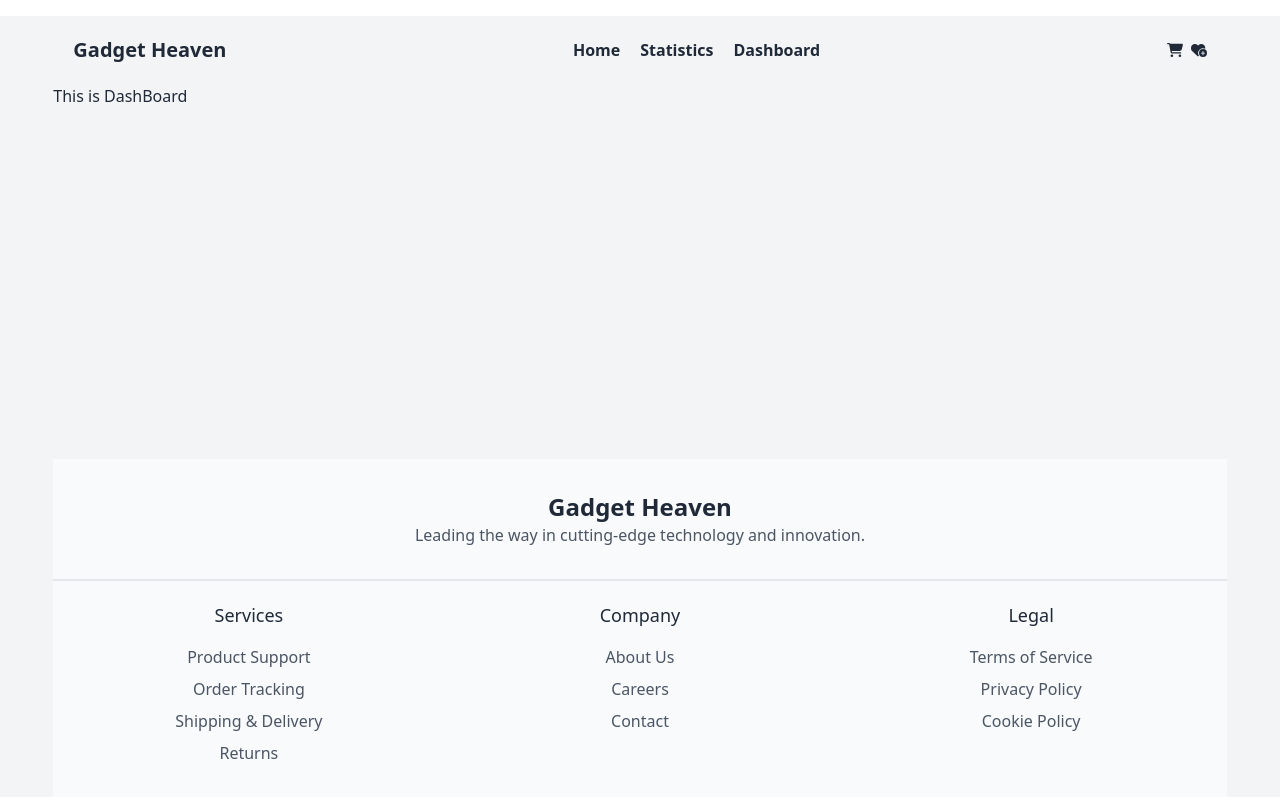
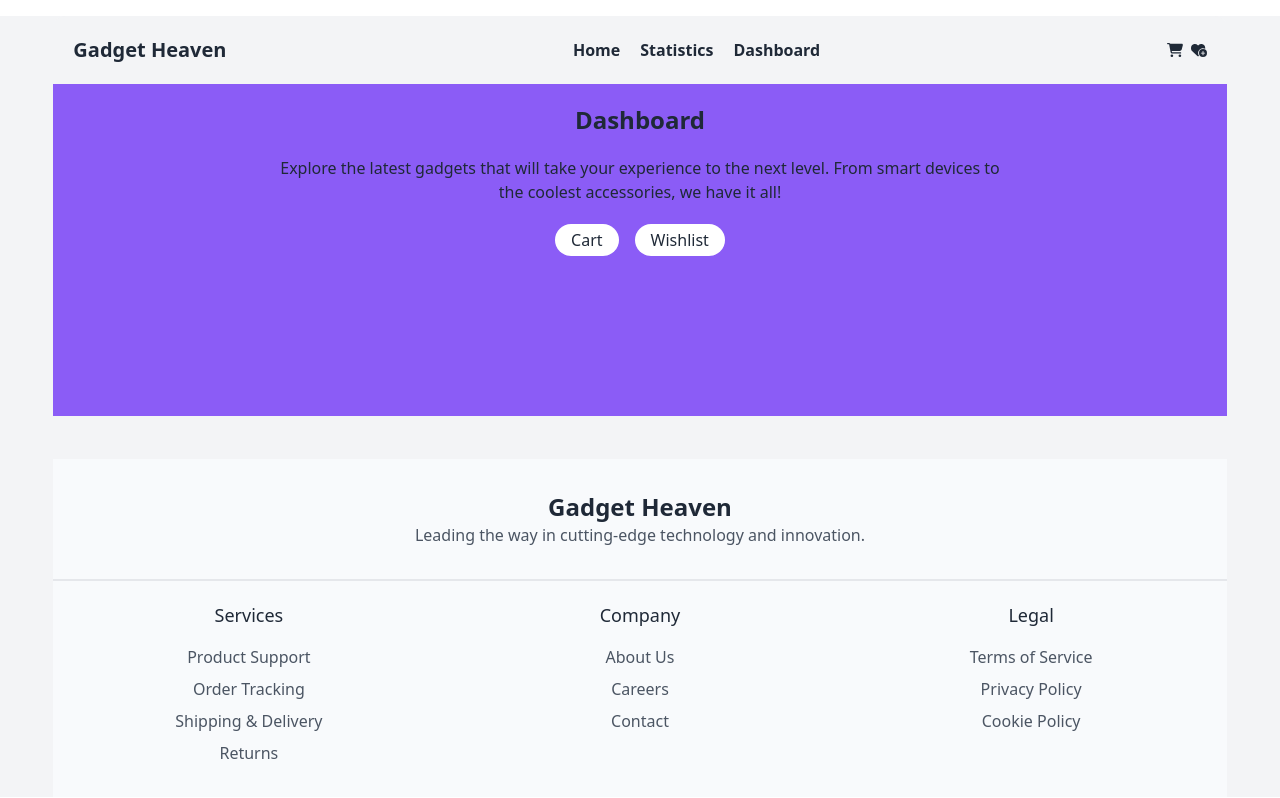
Before and after one commit to omarFaruk99/teamProject, a React (Vite) app: page /Dashboard in a window 1280 px wide. Built offline with nearby package versions, Linux system fonts and the light colour scheme.

Commit message:
add 'cart' & 'wishlist' switch in dashboard

```diff
--- /dev/null
+++ b/src/assets/Component/Cart/Cart.jsx
@@ -0,0 +1,11 @@
+const Cart = () => {
+    return (
+      <div>
+        <h2 className="text-2xl font-bold">Your Cart</h2>
+        <p>Here are the items you have added to your cart.</p>
+        {/* Add your cart items display logic here */}
+      </div>
+    );
+  };
+
+  export default Cart;
--- a/src/assets/Component/Dashboard/Dashboard.jsx
+++ b/src/assets/Component/Dashboard/Dashboard.jsx
@@ -1,7 +1,53 @@
+import { useState } from "react";
+import Cart from "../Cart/Cart";
+import Wishlist from "../Wishlist/Wishlist";
+
 const Dashboard = () => {
+  const [showCart, setShowCart] = useState(false); // State to show/hide cart
+  const [showWishlist, setShowWishlist] = useState(false); // State to show/hide wishlist
+
+  // Toggle functions
+  const toggleCart = () => {
+    setShowCart(true); // Show cart content
+    setShowWishlist(false); // Hide wishlist content if it's open
+  };
+
+  const toggleWishlist = () => {
+    setShowWishlist(true); // Show wishlist content
+    setShowCart(false); // Hide cart content if it's open
+  };
+
   return (
     <div>
-      <h1>This is DashBoard</h1>
+      <div className="bg-violet-500 text-center space-y-5 pb-40 pt-5">
+        <h2 className="text-2xl font-bold">Dashboard</h2>
+        <p>
+          Explore the latest gadgets that will take your experience to the next
+          level. From smart devices to <br /> the coolest accessories, we have
+          it all!
+        </p>
+        <div className="space-x-4">
+          <button
+            onClick={toggleCart}
+            className="bg-white rounded-3xl px-4 py-1"
+          >
+            Cart
+          </button>
+          <button
+            onClick={toggleWishlist}
+            className="bg-white rounded-3xl px-4 py-1"
+          >
+            Wishlist
+          </button>
+        </div>
+      </div>
+      {/* Conditional Rendering for Cart and Wishlist */}
+      <div className="mt-5">
+        {showCart && <Cart></Cart>}
+        {/* Display Cart component if showCart is true */}
+        {showWishlist && <Wishlist></Wishlist>}
+        {/* Display Wishlist component if showWishlist is true */}
+      </div>
     </div>
   );
 };
--- a/src/assets/Component/ProductsDetails/ProductDetails.jsx
+++ b/src/assets/Component/ProductsDetails/ProductDetails.jsx
@@ -71,7 +71,7 @@ const ProductDetails = () => {
                   <button className="border-2 border-violet-500 p-1 rounded-2xl px-3 bg-violet-100">
                     Add to Cart
                   </button>
-                  <div>
+                  <div className="WishList">
                     <FaHeart color="red" size={30} />
                   </div>
                 </div>
--- /dev/null
+++ b/src/assets/Component/Wishlist/Wishlist.jsx
@@ -0,0 +1,11 @@
+const Wishlist = () => {
+    return (
+      <div>
+        <h2 className="text-2xl font-bold">Your Wishlist</h2>
+        <p>Here are the items you have added to your wishlist.</p>
+        {/* Add your wishlist items display logic here */}
+      </div>
+    );
+  };
+
+  export default Wishlist;
```
